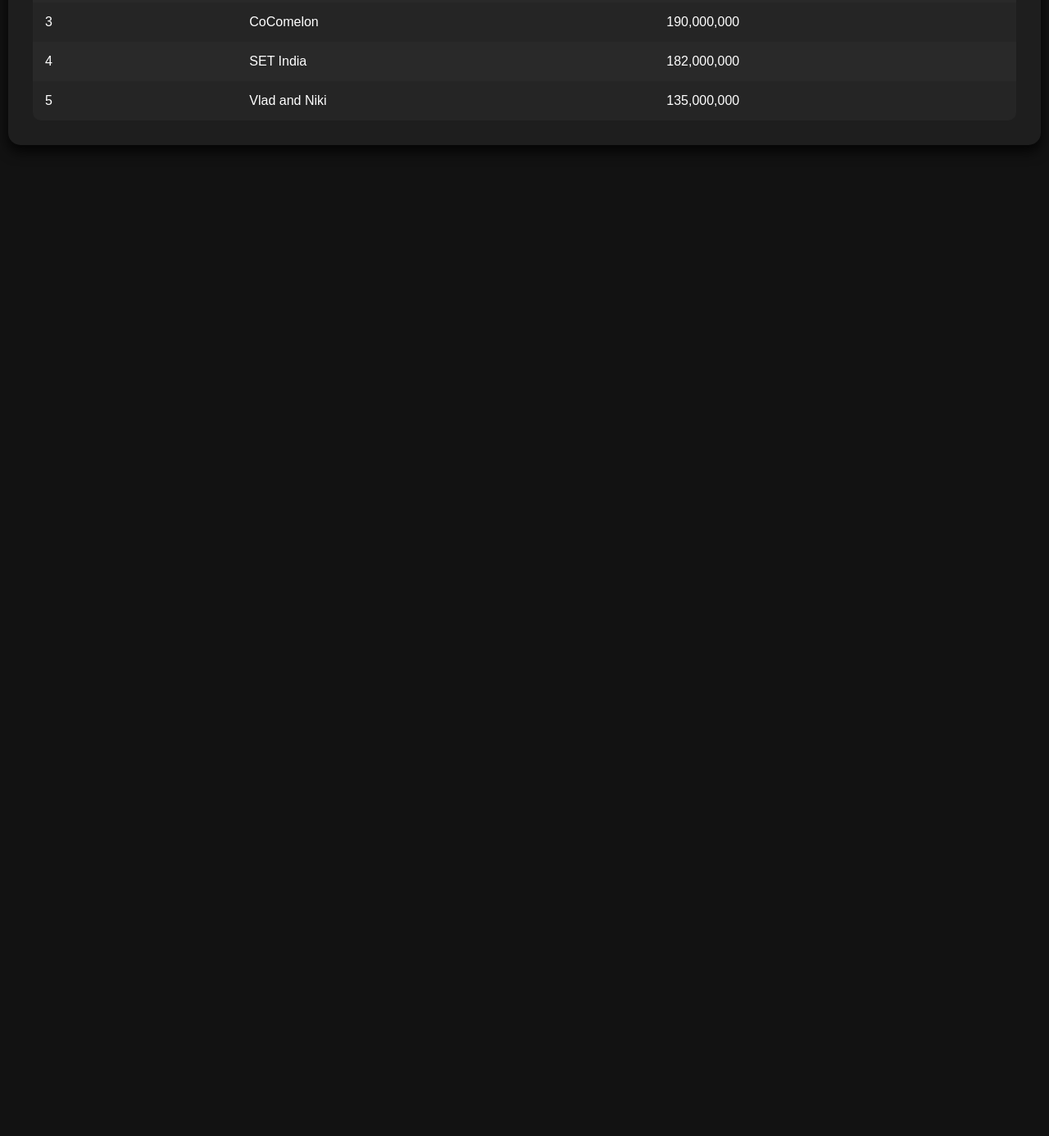
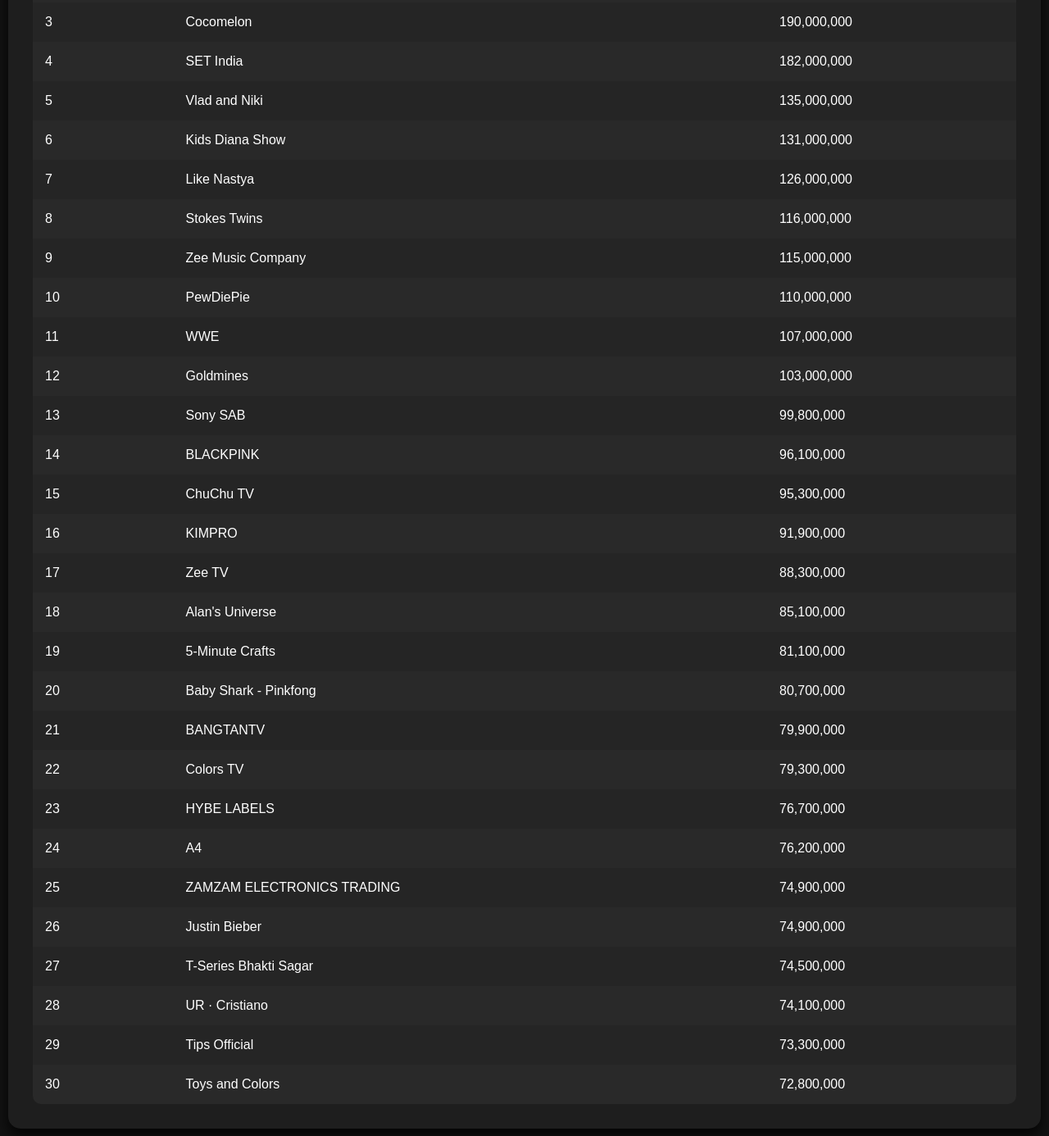
Before and after one commit to HBStatistics/Social-Media-Stats, a plain HTML site: page index.html in a window 1280 px wide. Shown: the part 310-1696 px from the top of the page at 82% size. Before the commit the page ends 800 px from the top, so only its background shows below. Drawn offline with Linux system fonts and the light colour scheme.

Commit message:
index.html

```diff
--- a/index.html
+++ b/index.html
@@ -31,9 +31,36 @@
             <tbody>
                 <tr><td>1</td><td>MrBeast</td><td>372,000,000</td></tr>
                 <tr><td>2</td><td>T-Series</td><td>288,000,000</td></tr>
-                <tr><td>3</td><td>CoComelon</td><td>190,000,000</td></tr>
+                <tr><td>3</td><td>Cocomelon</td><td>190,000,000</td></tr>
                 <tr><td>4</td><td>SET India</td><td>182,000,000</td></tr>
                 <tr><td>5</td><td>Vlad and Niki</td><td>135,000,000</td></tr>
+                <tr><td>6</td><td>Kids Diana Show</td><td>131,000,000</td></tr>
+                <tr><td>7</td><td>Like Nastya</td><td>126,000,000</td></tr>
+                <tr><td>8</td><td>Stokes Twins</td><td>116,000,000</td></tr>
+                <tr><td>9</td><td>Zee Music Company</td><td>115,000,000</td></tr>
+                <tr><td>10</td><td>PewDiePie</td><td>110,000,000</td></tr>
+                <tr><td>11</td><td>WWE</td><td>107,000,000</td></tr>
+                <tr><td>12</td><td>Goldmines</td><td>103,000,000</td></tr>
+                <tr><td>13</td><td>Sony SAB</td><td>99,800,000</td></tr>
+                <tr><td>14</td><td>BLACKPINK</td><td>96,100,000</td></tr>
+                <tr><td>15</td><td>ChuChu TV</td><td>95,300,000</td></tr>
+                <tr><td>16</td><td>KIMPRO</td><td>91,900,000</td></tr>
+                <tr><td>17</td><td>Zee TV</td><td>88,300,000</td></tr>
+                <tr><td>18</td><td>Alan's Universe</td><td>85,100,000</td></tr>
+                <tr><td>19</td><td>5-Minute Crafts</td><td>81,100,000</td></tr>
+                <tr><td>20</td><td>Baby Shark - Pinkfong</td><td>80,700,000</td></tr>
+                <tr><td>21</td><td>BANGTANTV</td><td>79,900,000</td></tr>
+                <tr><td>22</td><td>Colors TV</td><td>79,300,000</td></tr>
+                <tr><td>23</td><td>HYBE LABELS</td><td>76,700,000</td></tr>
+                <tr><td>24</td><td>A4</td><td>76,200,000</td></tr>
+                <tr><td>25</td><td>ZAMZAM ELECTRONICS TRADING</td><td>74,900,000</td></tr>
+                <tr><td>26</td><td>Justin Bieber</td><td>74,900,000</td></tr>
+                <tr><td>27</td><td>T-Series Bhakti Sagar</td><td>74,500,000</td></tr>
+                <tr><td>28</td><td>UR · Cristiano</td><td>74,100,000</td></tr>
+                <tr><td>29</td><td>Tips Official</td><td>73,300,000</td></tr>
+                <tr><td>30</td><td>Toys and Colors</td><td>72,800,000</td></tr>
+
+
             </tbody>
         </table>
     </div>
```
